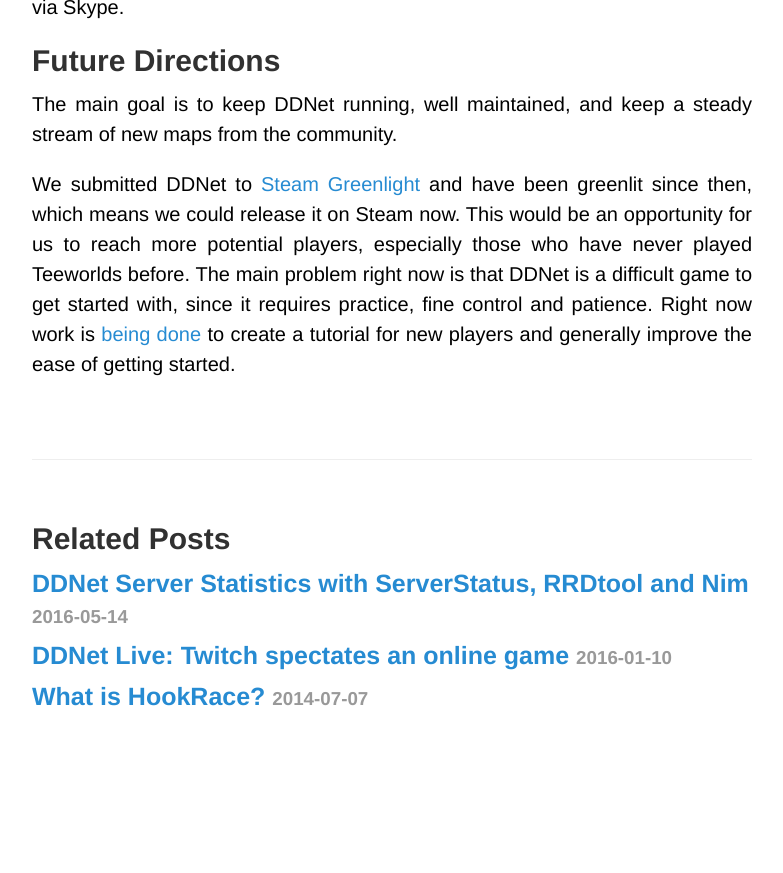
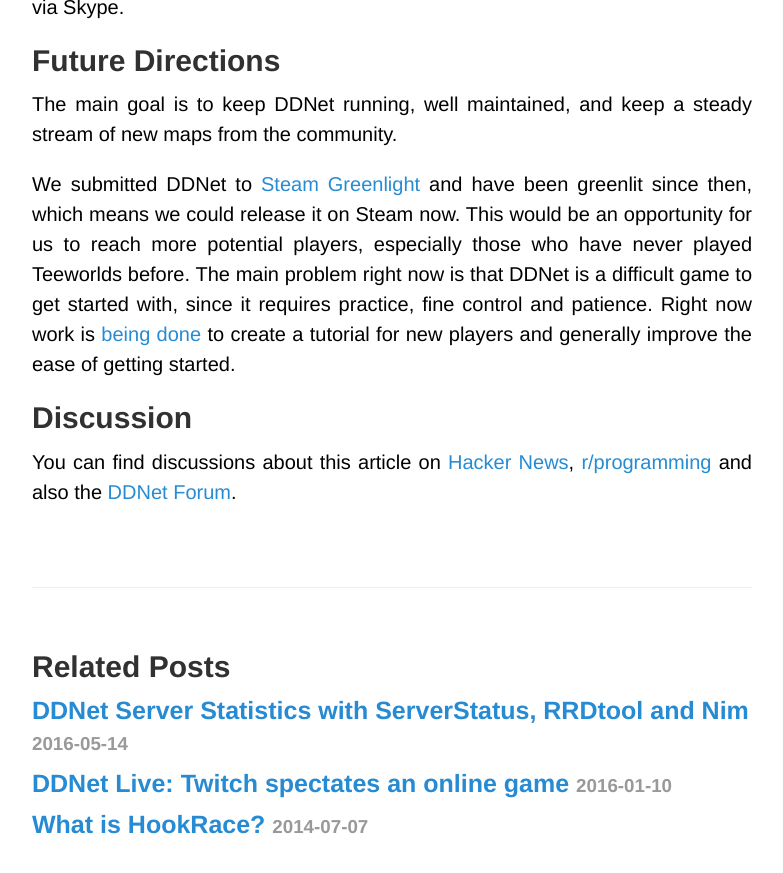
Before and after one commit to HookRace/hookrace-web, a Jekyll site: the page built from www/_posts/2016-06-09-ddnet-evolution-architecture-technology.markdown, in a window 1280 px wide and 900 px high, scrolled down 19756 px. Shown: the top 873 px of the window, without its empty margins (248-1031 px from the left). Built offline with Jekyll 4.4.1, drawn with Linux system fonts in a browser that asks for light colours; Markdown is read by kramdown in place of the engine named in the settings; before the commit the page ends 20529 px from its top, so only the background shows below that.

Commit message:
Add discussion links

```diff
--- a/www/_posts/2016-06-09-ddnet-evolution-architecture-technology.markdown
+++ b/www/_posts/2016-06-09-ddnet-evolution-architecture-technology.markdown
@@ -657,3 +657,7 @@
 practice, fine control and patience. Right now work is [being
 done](https://forum.ddnet.tw/viewtopic.php?t=3771) to create a tutorial for new
 players and generally improve the ease of getting started.
+
+## Discussion
+
+You can find discussions about this article on [Hacker News](https://news.ycombinator.com/item?id=11874830), [r/programming](https://www.reddit.com/r/programming/comments/4nnlsq/experiences_of_running_an_online_game_for_3_years/) and also the [DDNet Forum](https://forum.ddnet.tw/viewtopic.php?f=3&t=3779).
```
